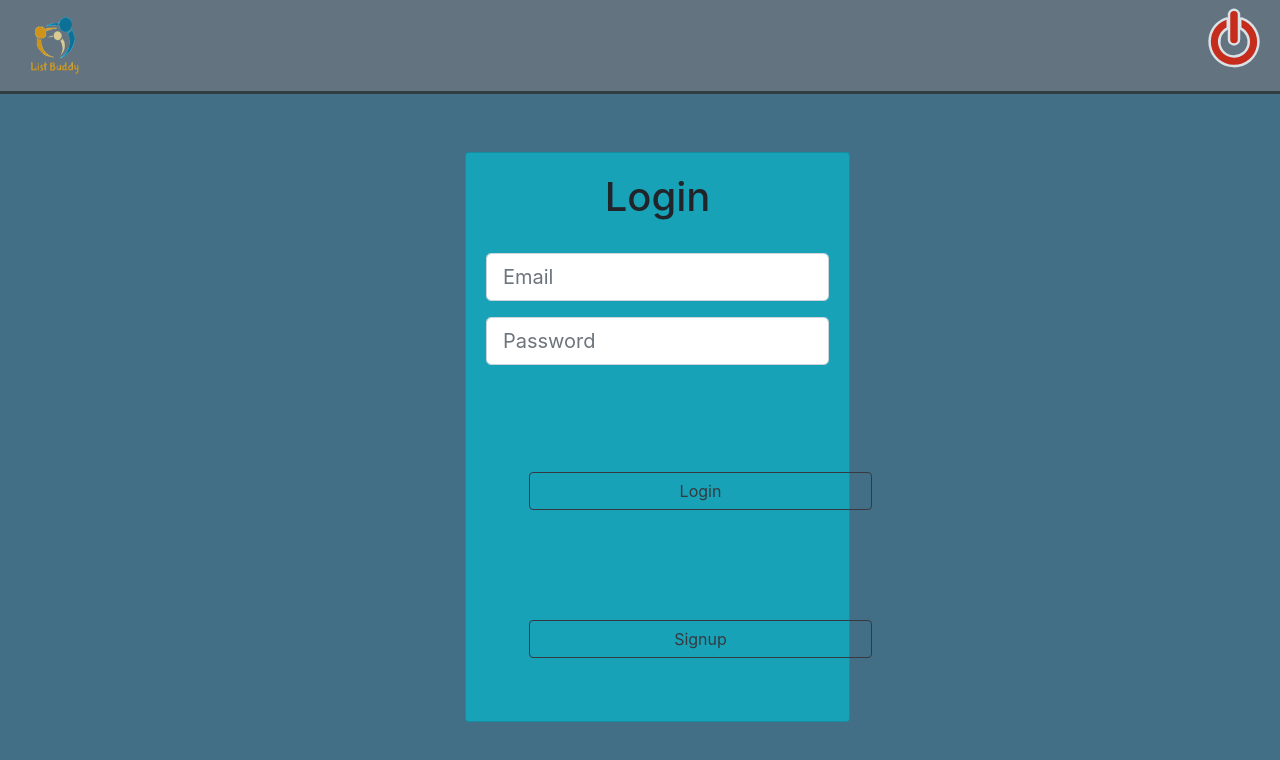
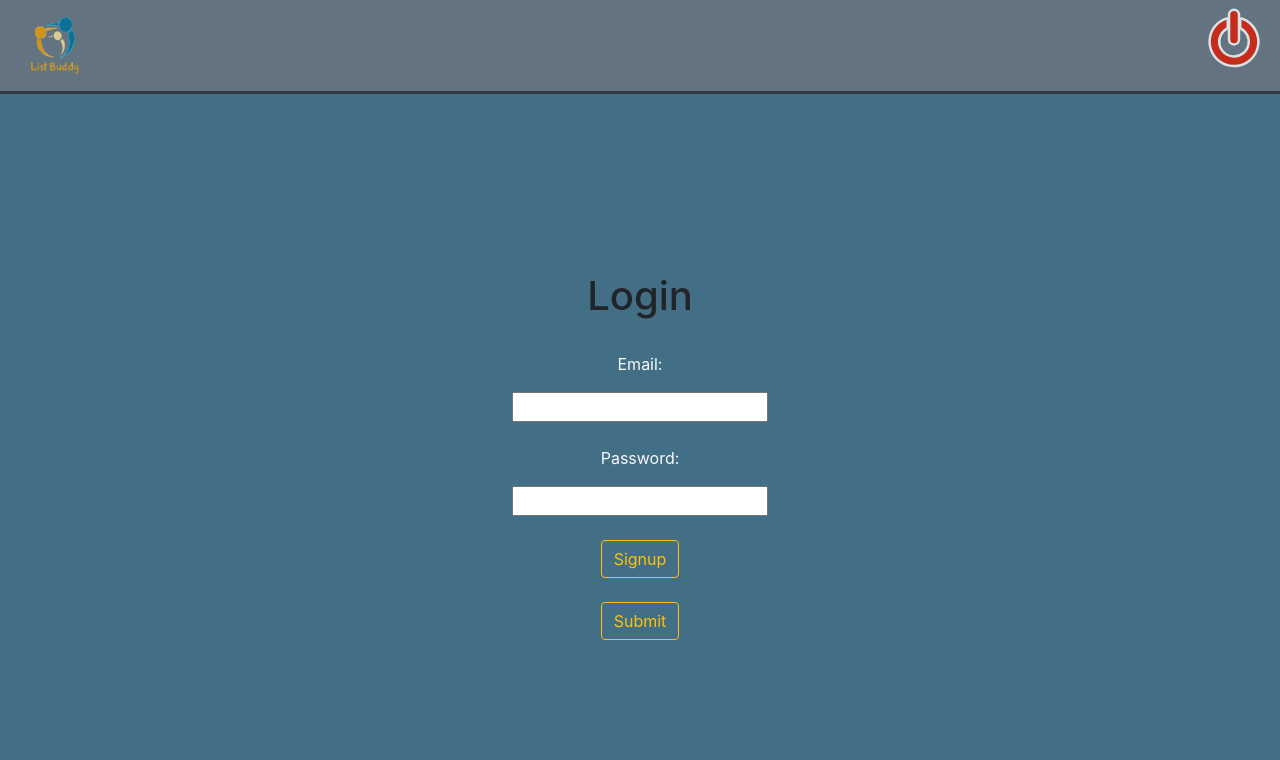
Before and after one commit to Seth-D-Mclaughlin/Todo-Client, a React (Create React App) app in the folder client/: page / in a window 1280 px wide. Shown: the top 760 px of the page. Built offline with nearby package versions, Linux system fonts and the light colour scheme.

Commit message:
delete this commit

```diff
--- a/client/package.json
+++ b/client/package.json
@@ -9,10 +9,11 @@
     "@testing-library/react": "^9.5.0",
     "@testing-library/user-event": "^7.2.1",
     "bootstrap": "^4.5.2",
+    "dotenv": "^8.2.0",
     "react": "^16.13.1",
     "react-dom": "^16.13.1",
     "react-router-dom": "^5.2.0",
-    "react-scripts": "3.4.1",
+    "react-scripts": "^3.4.3",
     "reactstrap": "^8.5.1",
     "uuid": "^8.3.0"
   },
--- a/client/src/App.css
+++ b/client/src/App.css
@@ -9,42 +9,58 @@ body {
   opacity: 0.8;
 }
 
-.auth-button {
-  opacity: 0.2;
-}
 
-
-.App {
-  background: #426e86;
-  margin-top: 75px;
-  margin-left: 800px;
+/* #home-section {
+  background: url(./assets/todo.jpg);
+} */
+/* .App {
   text-align: center;
-  display: relative;
-  width: 20%;
+  display: flex;
   height: 100%;
   flex-direction: column;
   align-items: center;
   justify-content: center;
-  border-radius: 15px;
-
-
 }
-
-.splash-button {
-  margin: 43px;
-
-
+body,
+html,
+#root {
+  height: 100%;
 }
-.everything {
-  overflow: auto;
-  width: 600px;
-  margin-left: auto;
-  margin-right: auto;
+.todo-form {
+  display: flex;
+  flex-direction: row;
+  align-items: center;
 }
-
-.blocks {
-  width: 50%;
-  float: left;
+li {
+  text-align: initial;
 }
-
-/* we wanted to add background image */
+.App-logo {
+  height: 40vmin;
+  pointer-events: none;
+}
+@media (prefers-reduced-motion: no-preference) {
+  .App-logo {
+    animation: App-logo-spin infinite 20s linear;
+  }
+}
+.App-header {
+  background-color: #282c34;
+  min-height: 100vh;
+  display: flex;
+  flex-direction: column;
+  align-items: center;
+  justify-content: center;
+  font-size: calc(10px + 2vmin);
+  color: white;
+}
+.App-link {
+  color: #61dafb;
+}
+@keyframes App-logo-spin {
+  from {
+    transform: rotate(0deg);
+  }
+  to {
+    transform: rotate(360deg);
+  }
+}  */
--- a/client/src/Auth/Auth.jsx
+++ b/client/src/Auth/Auth.jsx
@@ -1,6 +1,8 @@
 import React, { useEffect, useState } from 'react';
 import Typography from "@material-ui/core/Typography";
 import {Container, Row, Col} from 'reactstrap';
+import Signup from './Signup';// we can delete this import and the original .jsx (yes I'm sure we don't need the .jsx)
+import Login from './Login'; // we can delete this import and the original .jsx (yes I'm sure we don't need the .jsx)
 
 const Auth = (props) => {
 
@@ -26,7 +28,7 @@ const Auth = (props) => {
     const signupFields = ( ) => !login ?
         (
             <div>
-                {/* <label htmlFor="firstName">First Name:</label> */}
+                <label htmlFor="firstName">First Name:</label>
                 <br/>
                 <input type="text" id="firstName" value={firstName} onChange={(e) => setFirstName(e.target.value)} />
                 <br/>
@@ -62,37 +64,35 @@ const Auth = (props) => {
   }
 
     return(
-        <div class='login' mb-5>
-        <div class='container'>
-          <div class='row'>
-            <div class='col-sm-6'>
-              <div class='card bg-info text-center card-form'>
-                <div class='card-body'>
-                <form onSubmit={handleSubmit}>
+
+        <div class='text-center'>
+                <br/>
+                <br/>
+                <br/>
+                <br/>
+                <br/>
+            <form onSubmit={handleSubmit}>
                 <h1>{title( )}</h1>
                 <br/>
                 {signupFields( )}
-                <div class="form-group">
-                  <input type="email" class="form-control form-control-lg" placeholder="Email"  id='email' value={email} onChange={(e) => setEmail(e.target.value)}>
-                  </input>
-                </div>
-                <div class='form-group'>
-                  <input type="password" class="form-control form-control-lg" placeholder="Password" id='password' value={password}  onChange={(e) => setPassword(e.target.value)} >
-                  </input>
-                </div>
+                <p class="text-light">Email:</p>
+                {/* <label htmlFor="email">Email:</label> */}
+                <input type="text" id='email' value={email} onChange={(e) => setEmail(e.target.value)} />
                 <br/>
                 <br/>
-                <button type="submit" class="btn btn-outline-dark btn-block" >Login</button>
+                <p class="text-light">Password:</p>
+                {/* <label htmlFor="password" >Password:</label> */}
+                <input type="password" id="password" value={password} onChange={(e) => setPassword(e.target.value)} />
                 <br/>
-                <button onClick={loginToggle} class="btn btn-outline-dark btn-block">{login ? 'Signup' : 'Login'}</button>
-                </form>
-              </div>
-            </div>
-          </div>
+                <br/>
+                <button onClick={loginToggle} class= 'btn btn-outline-warning' p-3 >{login ? 'Signup' : 'Login'}</button>
+                <br/>
+                <br/>
+                <button type="submit" class= 'btn btn-outline-warning' >Submit</button>
+
+            </form>
         </div>
-      </div>
-    </div>
-  )
-}
+    )
+  }
 
-export default Auth
+  export default Auth;
--- a/client/src/Splash/App.css
+++ b/client/src/Splash/App.css
@@ -1,32 +1,59 @@
-
-.App {
-  background: #426e86;
-  margin-left: 450px;
+/* .App {
   text-align: center;
-  display: relative;
-  width: 40%;
+  display: flex;
   height: 100%;
   flex-direction: column;
   align-items: center;
   justify-content: center;
-  border-radius: 15px;
-
-
 }
 
-button{
-  margin: 43px;
-
-
-}
-.everything {
-  overflow: auto;
-  width: 600px;
-  margin-left: auto;
-  margin-right: auto;
+body,
+html,
+#root {
+  height: 100%;
 }
 
-.blocks {
-  width: 50%;
-  float: left;
+.todo-form {
+  display: flex;
+  flex-direction: row;
+  align-items: center;
 }
+
+li {
+  text-align: initial;
+}
+
+.App-logo {
+  height: 40vmin;
+  pointer-events: none;
+}
+
+@media (prefers-reduced-motion: no-preference) {
+  .App-logo {
+    animation: App-logo-spin infinite 20s linear;
+  }
+}
+
+.App-header {
+  background-color: #282c34;
+  min-height: 100vh;
+  display: flex;
+  flex-direction: column;
+  align-items: center;
+  justify-content: center;
+  font-size: calc(10px + 2vmin);
+  color: white;
+}
+
+.App-link {
+  color: #61dafb;
+}
+
+@keyframes App-logo-spin {
+  from {
+    transform: rotate(0deg);
+  }
+  to {
+    transform: rotate(360deg);
+  }
+} */
--- a/client/src/Splash/TodoEdit.jsx
+++ b/client/src/Splash/TodoEdit.jsx
@@ -38,7 +38,7 @@ const TodoEdit = (props) => {
               <Input name="note" value={editNotes} onChange={(e) => setEditNotes(e.target.value)}/>
               <br/>
             </FormGroup>
-          <Button id="splash-button" type="submit">Update Your Todos!</Button>
+          <Button type="submit">Update Your Todos!</Button>
           </Form>
         </ModalBody>
       </Modal>
--- a/client/src/Splash/TodoForm.jsx
+++ b/client/src/Splash/TodoForm.jsx
@@ -55,7 +55,7 @@ const TodoForm = (props) => {
           />
           </div>
 
-        <button className="btn btn-dark mt-1">Add ToDo</button>
+        <button className="btn btn-outline-warning">Add</button>
       </form>
           </>
   )
--- a/client/src/Splash/TodoList.jsx
+++ b/client/src/Splash/TodoList.jsx
@@ -1,5 +1,6 @@
 import { List, Table, Button } from "@material-ui/core";
 import React, { useEffect, useState } from "react";
+import Todo from "./Todo";
 
 // FOR THE DELETE I DON'T KNOW THE URL TO DELETE, DIDN'T WORK IN POST MAN
 
@@ -25,8 +26,8 @@ const TodoList = (props) => {
                     <h5 class="mb-1">{todo.title}</h5>
                     </div>
                     <p class="mb-3 flex-grow 0 ">{todo.notes}</p>
-                    <Button id="splash-button" onClick={() => {props.editSelectedTodo(todo); props.updateToggleOn()}} class="btn btn-sm mx-4 btn-info shadow">Update</Button>
-                    <Button id="splash-button" onClick={() => {deleteTodo(todo)}} class="btn btn-sm mx-4 btn-warning shadow" >Delete</Button>
+                    <Button onClick={() => {props.editSelectedTodo(todo); props.updateToggleOn()}} class="btn btn-sm btn-warning p-3">Update</Button>
+                    <Button onClick={() => {deleteTodo(todo)}} class="btn btn-sm btn-danger p-3" >Delete</Button>
                 <hr/>
                 </a>
                 <br/>
```
Also changed, not shown: client/src/Splash/SplashIndex.jsx (+80 -2 lines), client/src/Auth/Auth.css (added), client/src/Splash/App.jsx (added), client/src/Splash/Todo.jsx (added), 2 other files (tests, documents, lock files or other folders).
